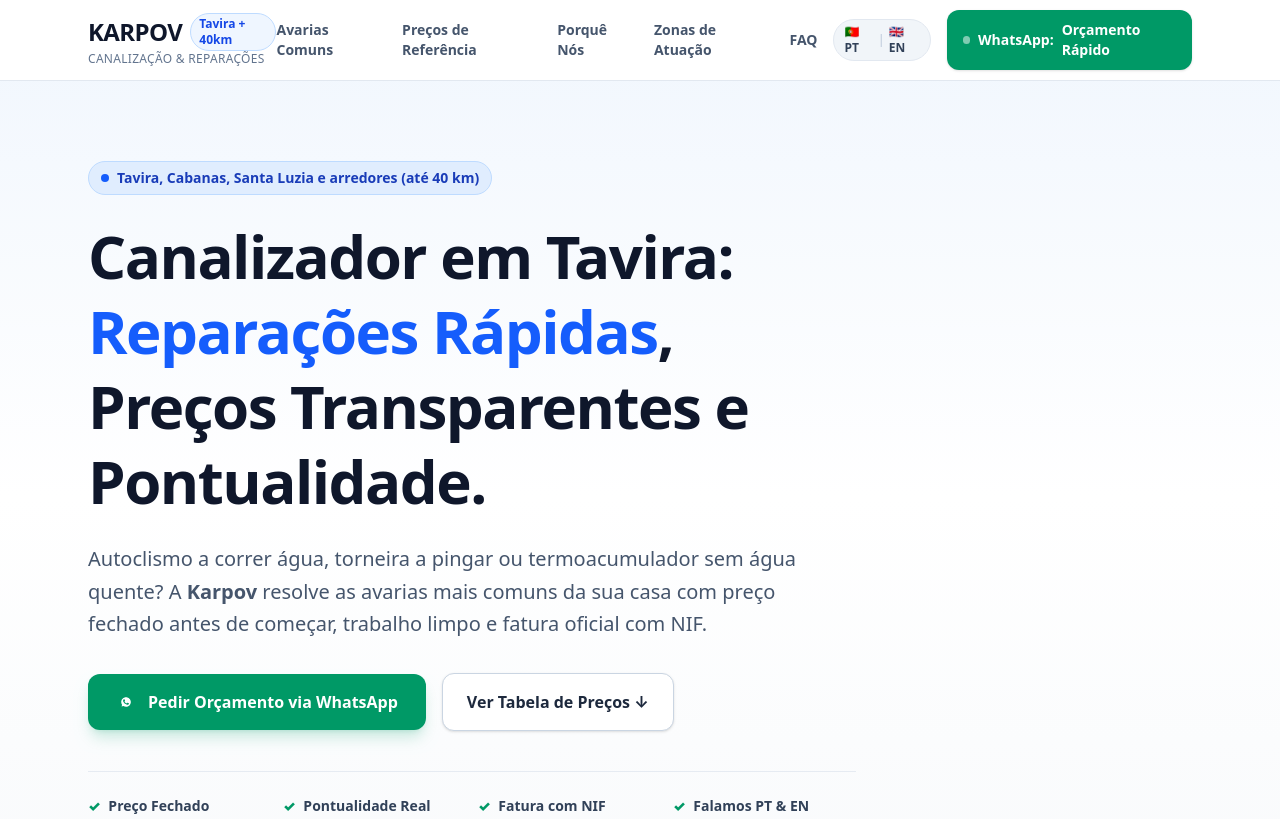
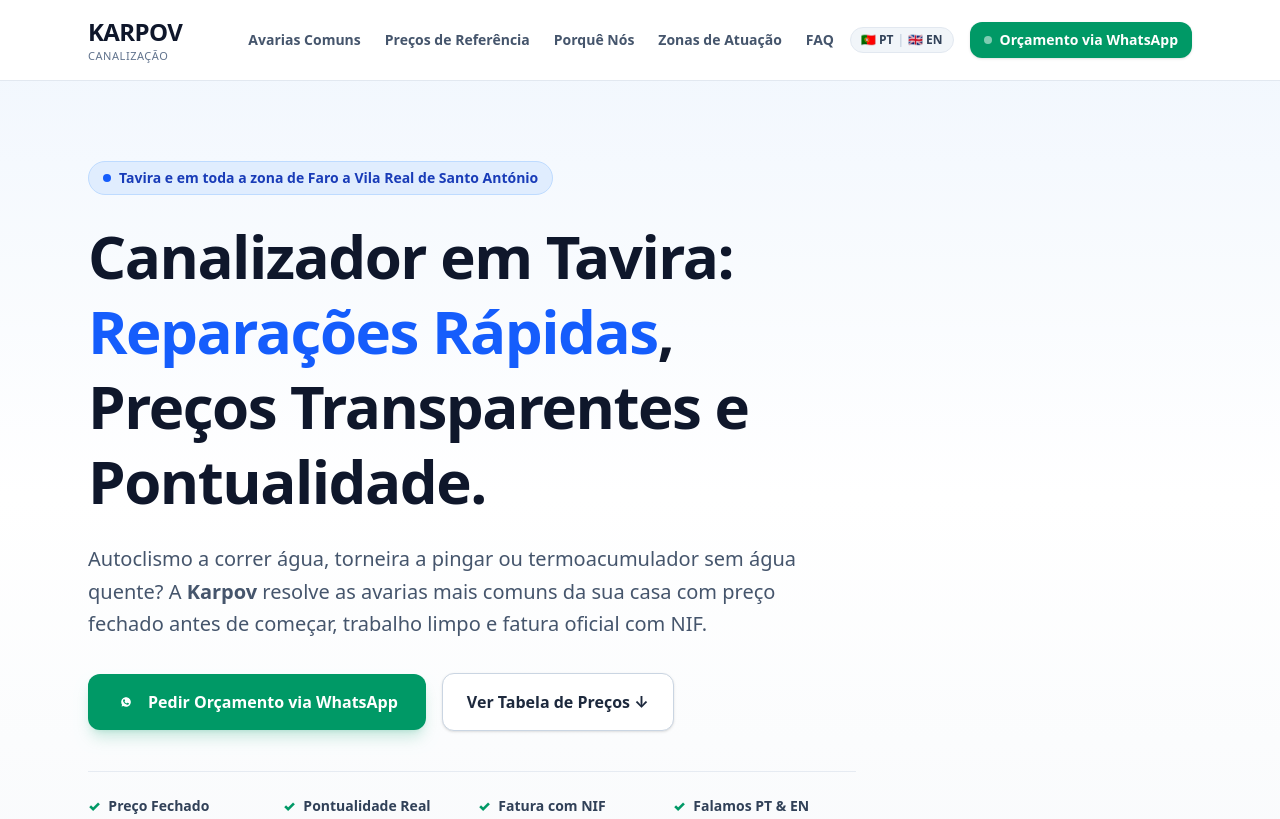
Before and after one commit to Vnukkarpov/canalizador, an Astro site: page / in a window 1280 px wide. Shown: the top 819 px of the page. Built offline with nearby package versions, Linux system fonts and the light colour scheme; Astro itself is replaced by a stand-in of ours.

Commit message:
style: clean header tagline, remove badge, compact WhatsApp button, update geo hero text

```diff
--- a/src/components/Footer.astro
+++ b/src/components/Footer.astro
@@ -8,7 +8,7 @@
       <div class="md:col-span-1">
         <div class="mb-4">
           <span class="font-extrabold text-2xl tracking-tight text-white">KARPOV</span>
-          <p class="text-[11px] text-slate-400 font-medium tracking-wider">CANALIZAÇÃO & REPARAÇÕES</p>
+          <p class="text-[11px] text-slate-400 font-medium tracking-wider uppercase">Canalização</p>
         </div>
         <p class="text-sm text-slate-400 mb-4 leading-relaxed">
           Serviços profissionais de canalização em Tavira e no Sotavento Algarvio. Preços transparentes, pontualidade e fatura oficial com NIF.
--- a/src/components/Header.astro
+++ b/src/components/Header.astro
@@ -5,13 +5,8 @@
   <div class="max-w-6xl mx-auto px-4 sm:px-6 h-20 flex items-center justify-between">
     <!-- Brand -->
     <a href="/" class="group">
-      <div class="flex items-center gap-2">
-        <span class="font-extrabold text-2xl tracking-tight text-slate-900 group-hover:text-blue-600 transition">KARPOV</span>
-        <span class="text-xs font-semibold px-2 py-0.5 rounded-full bg-blue-50 text-blue-700 border border-blue-200 hidden sm:inline-block">
-          Tavira + 40km
-        </span>
-      </div>
-      <p class="text-xs text-slate-500 font-medium tracking-wide">CANALIZAÇÃO & REPARAÇÕES</p>
+      <span class="font-extrabold text-2xl tracking-tight text-slate-900 group-hover:text-blue-600 transition">KARPOV</span>
+      <p class="text-[11px] text-slate-500 font-medium tracking-wider uppercase">Canalização</p>
     </a>
 
     <!-- Navigation & Quick Contact -->
@@ -36,10 +31,10 @@
         href="https://wa.me/351912224291?text=Olá%20Karpov,%20preciso%20de%20um%20canalizador%20em%20Tavira"
         target="_blank"
         rel="noopener noreferrer"
-        class="inline-flex items-center gap-2 px-4 py-2.5 rounded-xl bg-emerald-600 hover:bg-emerald-700 text-white font-bold text-sm shadow-sm transition active:scale-95"
+        class="inline-flex items-center gap-2 px-3.5 py-2 rounded-xl bg-emerald-600 hover:bg-emerald-700 text-white font-bold text-xs sm:text-sm shadow-sm transition active:scale-95 whitespace-nowrap"
       >
         <span class="w-2 h-2 rounded-full bg-white animate-pulse"></span>
-        <span class="hidden sm:inline">WhatsApp:</span> Orçamento Rápido
+        Orçamento via WhatsApp
       </a>
     </div>
   </div>
--- a/src/pages/index.astro
+++ b/src/pages/index.astro
@@ -55,9 +55,9 @@ const faqSchema = {
       <div class="max-w-6xl mx-auto px-4 sm:px-6">
         <div class="max-w-3xl">
           <!-- Local Badge -->
-          <div class="inline-flex items-center gap-2 px-3 py-1.5 rounded-full bg-blue-100/80 text-blue-800 text-xs sm:text-sm font-semibold mb-6 border border-blue-200">
+          <div class="inline-flex items-center gap-2 px-3.5 py-1.5 rounded-full bg-blue-100/80 text-blue-800 text-xs sm:text-sm font-semibold mb-6 border border-blue-200">
             <span class="w-2 h-2 rounded-full bg-blue-600"></span>
-            Tavira, Cabanas, Santa Luzia e arredores (até 40 km)
+            Tavira e em toda a zona de Faro a Vila Real de Santo António
           </div>
 
           <!-- Main Title -->
```
